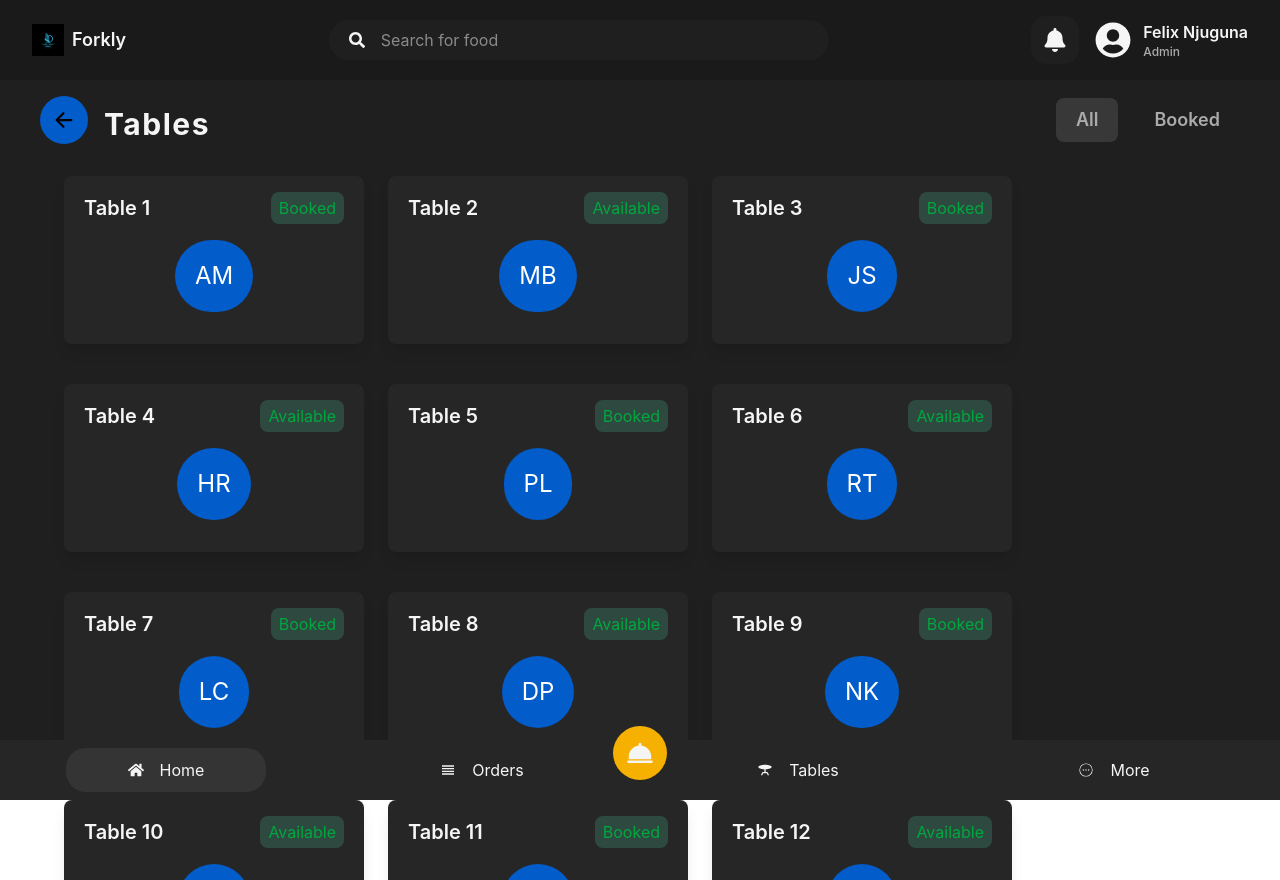
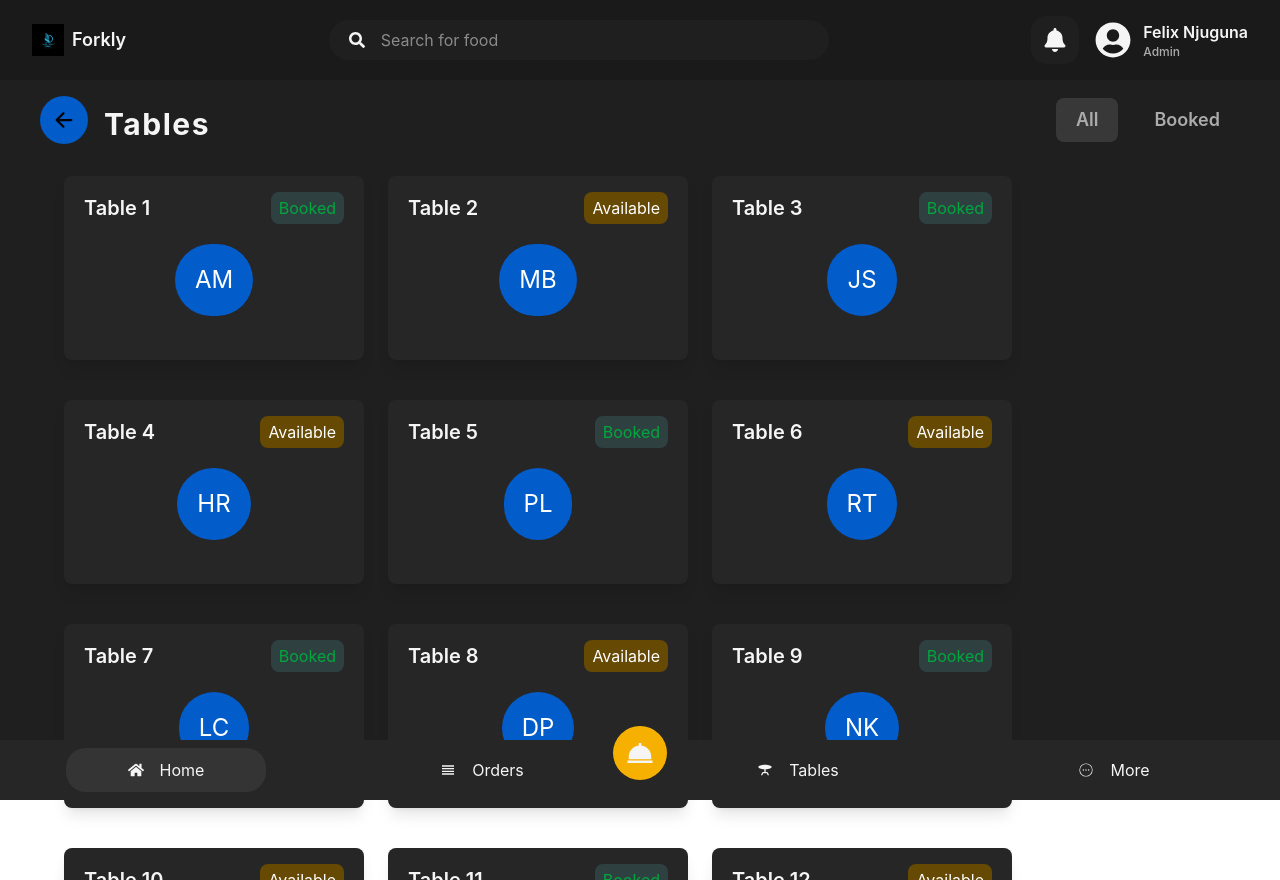
Before and after one commit to FlxBot001/pos_system, a React (Vite) app: page /tables in a window 1280 px wide. Built offline with nearby package versions, Linux system fonts and the light colour scheme.

Commit message:
Updated files for tablescard mapping

```diff
--- a/src/components/tables/TableCard.jsx
+++ b/src/components/tables/TableCard.jsx
@@ -16,12 +16,12 @@ const TableCard = ({
                 <h1 className="text-xl text-[#f5f5f5] font-semibold">
                     {name}
                 </h1>
-                <p className="text-green-600 bg-[#2e4a40] px-2 py-1 rounded-lg">
+                <p className={`${status === "Booked" ? "text-green-600 bg-[#2e4140]" : "bg-[#664a04] text-white"} px-2 py-1 rounded-lg`} >
                     {status}
                 </p>
             </div>
-            <div className="flex items-center justify-center mb-4 mt-4 my-5">
-                <h1 className="text-white rounded-full p-5 text-2xl bg-[#025cca]">
+            <div className="flex items-center justify-center mb-7 mt-5">
+                <h1 className={`text-white rounded-full p-5 text-2xl bg-[#025cca]`}>
                     {initials}
                 </h1>
             </div>
```
